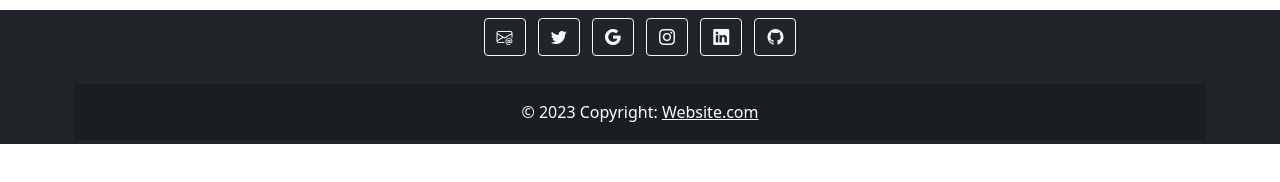
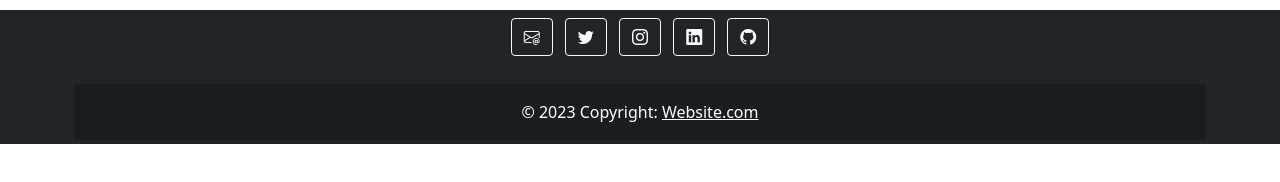
Before and after one commit to twvyas/tutor-project, a website: page Footer.html in a window 1280 px wide. Drawn offline with nearby package versions, Linux system fonts and the light colour scheme.

Commit message:
Added modified forms

```diff
--- a/Footer.html
+++ b/Footer.html
@@ -30,31 +30,28 @@
       <!-- Section: Social media -->
       <section class="mb-4">
         <!-- Facebook -->
-        <a class="btn btn-outline-light btn-floating m-1" href="#!" role="button"
+        <a class="btn btn-outline-light btn-floating m-1" href="https://mail.google.com/mail/u/0/#inbox" role="button"
           ><i class="bi-envelope-at"></i></a>
 
         <!-- Twitter -->
-        <a class="btn btn-outline-light btn-floating m-1" href="#!" role="button"
+        <a class="btn btn-outline-light btn-floating m-1" href="https://twitter.com/i/flow/login?input_flow_data=%7B%22requested_variant%22%3A%22eyJsYW5nIjoiZW4ifQ%3D%3D%22%7D" role="button"
           ><i class="bi-twitter"></i
         ></a>
 
-        <!-- Google -->
-        <a class="btn btn-outline-light btn-floating m-1" href="#!" role="button"
-          ><i class="bi-google"></i
-        ></a>
+
 
         <!-- Instagram -->
-        <a class="btn btn-outline-light btn-floating m-1" href="#!" role="button"
+        <a class="btn btn-outline-light btn-floating m-1" href="https://www.instagram.com/" role="button"
           ><i class="bi-instagram"></i
         ></a>
 
         <!-- Linkedin -->
-        <a class="btn btn-outline-light btn-floating m-1" href="#!" role="button"
+        <a class="btn btn-outline-light btn-floating m-1" href="https://www.linkedin.com/feed/" role="button"
           ><i class="bi-linkedin"></i
         ></a>
 
         <!-- Github -->
-        <a class="btn btn-outline-light btn-floating m-1" href="#!" role="button"
+        <a class="btn btn-outline-light btn-floating m-1" href="https://github.com/" role="button"
           ><i class="bi-github"></i
         ></a>
       </section>
```
